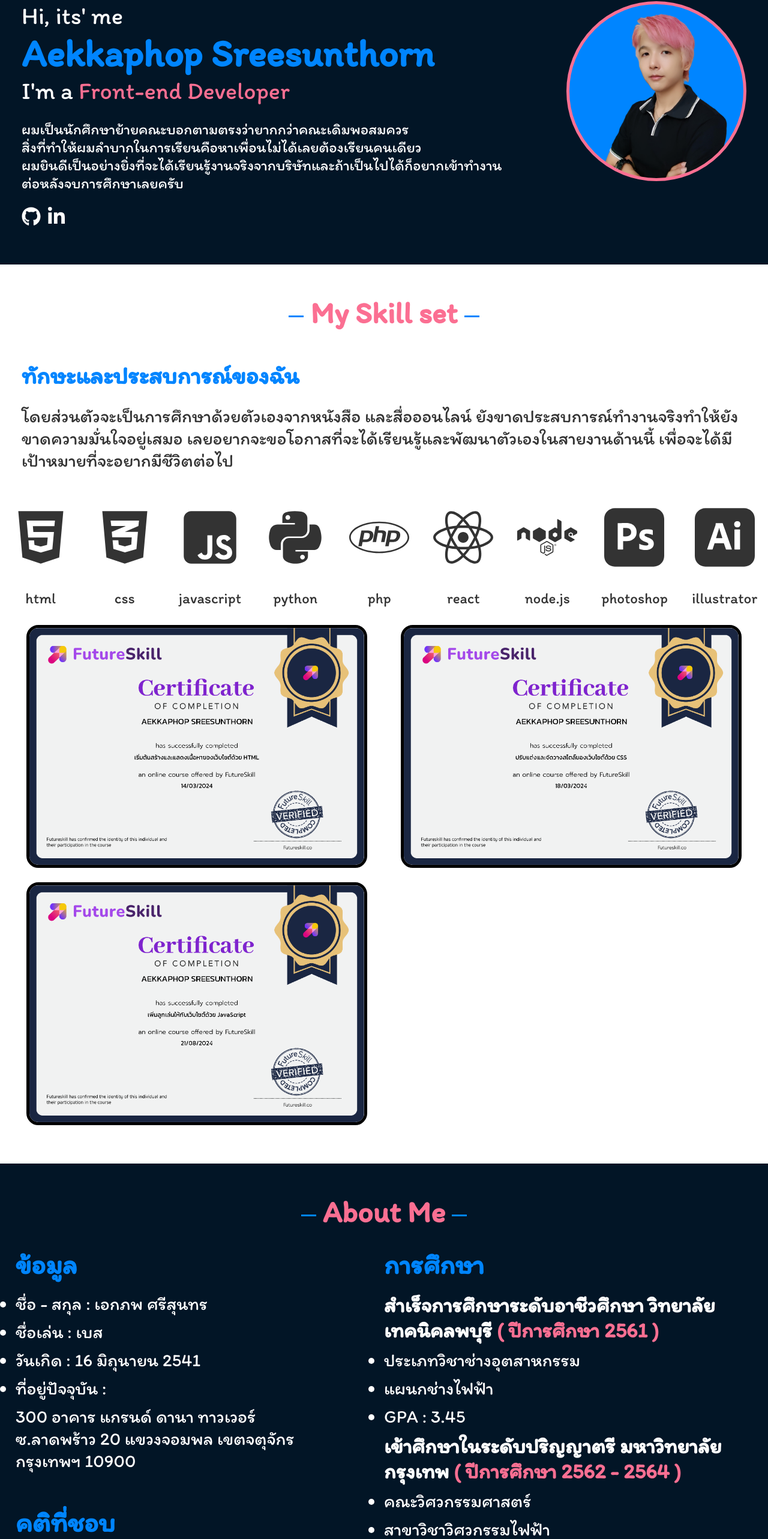
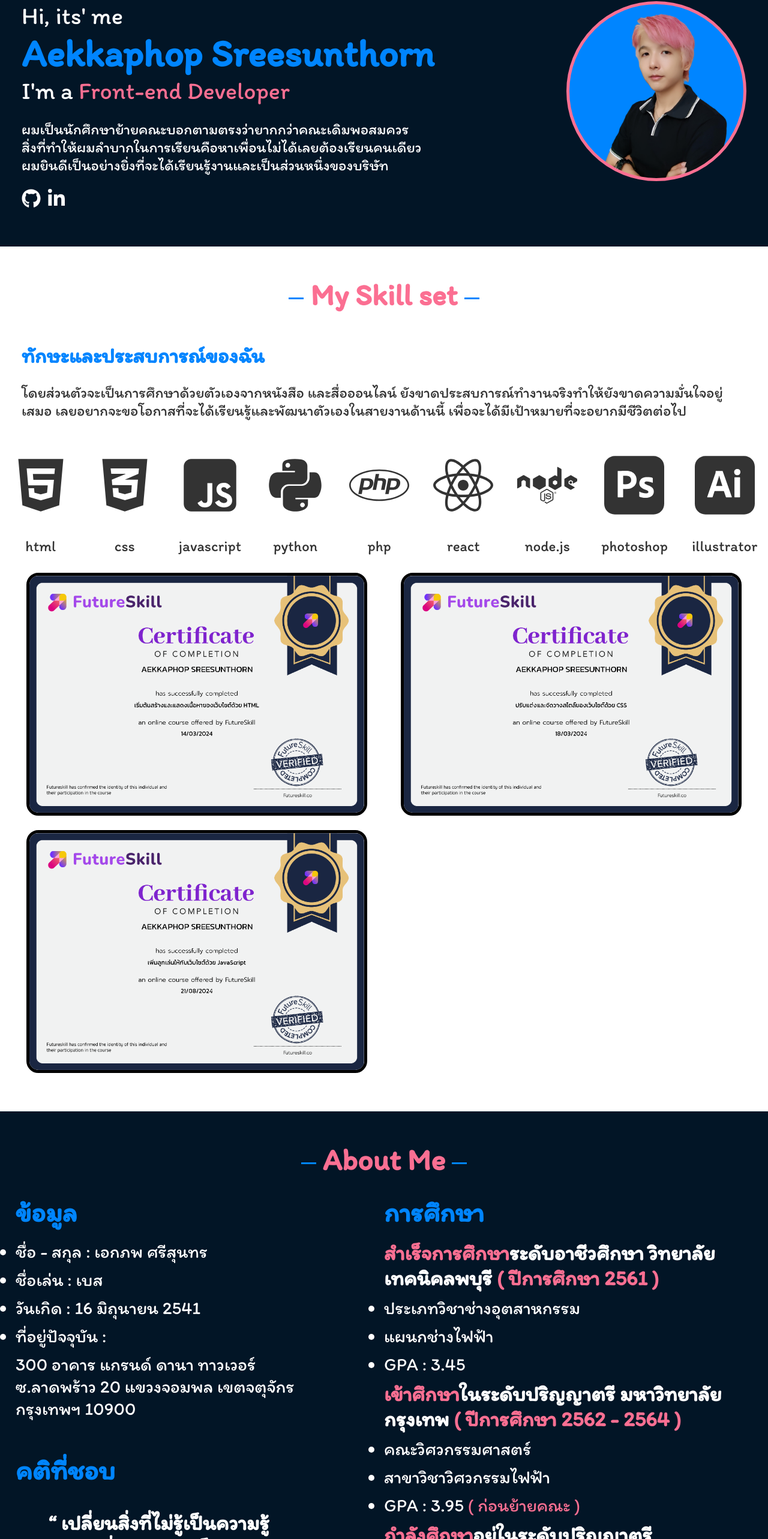
Before and after one commit to Drymartini2199/portfolio-react, a React (Vite) app: page / in a window 1280 px wide. Shown: the part 138-2704 px from the top of the page at 60% size. Built offline with nearby package versions, Linux system fonts and the light colour scheme.

Commit message:
update 11

```diff
--- a/src/components/About/About.jsx
+++ b/src/components/About/About.jsx
@@ -28,17 +28,17 @@ function About() {
                             <div className={styles.text_2}>
                                 <h2>การศึกษา</h2>
                                 <ul>
-                                    <h3>สำเร็จการศึกษาระดับอาชีวศึกษา วิทยาลัยเทคนิคลพบุรี <span>( ปีการศึกษา 2561 )</span></h3>
+                                    <h3><span>สำเร็จการศึกษา</span>ระดับอาชีวศึกษา วิทยาลัยเทคนิคลพบุรี <span>( ปีการศึกษา 2561 )</span></h3>
                                     <li>ประเภทวิชาช่างอุตสาหกรรม</li>
                                     <li>แผนกช่างไฟฟ้า</li>
                                     <li>GPA : 3.45</li>
 
-                                    <h3>เข้าศึกษาในระดับปริญญาตรี มหาวิทยาลัยกรุงเทพ <span>( ปีการศึกษา 2562 - 2564 )</span></h3>
+                                    <h3><span>เข้าศึกษา</span>ในระดับปริญญาตรี มหาวิทยาลัยกรุงเทพ <span>( ปีการศึกษา 2562 - 2564 )</span></h3>
                                     <li>คณะวิศวกรรมศาสตร์</li>
                                     <li>สาขาวิชาวิศวกรรมไฟฟ้า</li>
                                     <li>GPA : 3.95 <span>( ก่อนย้ายคณะ )</span></li>
 
-                                    <h3>กำลังศึกษาอยู่ในระดับปริญญาตรี มหาวิทยาลัยกรุงเทพ <span>( ปัจจุบัน )</span></h3>
+                                    <h3><span>กำลังศึกษา</span>อยู่ในระดับปริญญาตรี มหาวิทยาลัยกรุงเทพ <span>( ปัจจุบัน )</span></h3>
                                     <li>คณะวิศวกรรมศาสตร์</li>
                                     <li>สาขาวิชาวิศวกรรมคอมพิวเตอร์</li>
                                     <li>GPA : 3.53 <span>( ปัจจุบัน )</span></li>
--- a/src/components/Hero/Hero.jsx
+++ b/src/components/Hero/Hero.jsx
@@ -27,7 +27,7 @@ function Hero() {
             </p>
             <p className={styles.text_4}>
               ผมเป็นนักศึกษาย้ายคณะบอกตามตรงว่ายากกว่าคณะเดิมพอสมควร<br /> สิ่งที่ทำให้ผมลำบากในการเรียนคือหาเพื่อนไม่ได้เลยต้องเรียนคนเดียว<br />
-              ผมยินดีเป็นอย่างยิ่งที่จะได้เรียนรู้งานจริงจากบริษัทและถ้าเป็นไปได้ก็อยากเข้าทำงานต่อหลังจบการศึกษาเลยครับ
+              ผมยินดีเป็นอย่างยิ่งที่จะได้เรียนรู้งานและเป็นส่วนหนึ่งของบริษัท
             </p>
             <ul className={styles.hero_social}>
               <li><a href="https://github.com/Drymartini2199" target='_blank'><FaGithub /></a></li>
--- a/src/components/Hero/Hero.module.css
+++ b/src/components/Hero/Hero.module.css
@@ -34,7 +34,6 @@
             }
 
             & .text_4 {
-                width: 94%;
                 text-align: justify;
                 font-size: 25px;
                 margin-top: 25px;
--- a/src/components/Skills/Skills.module.css
+++ b/src/components/Skills/Skills.module.css
@@ -28,13 +28,13 @@
             margin: 50px 20px;
 
             & dt {
-                font-size: 40px;
+                font-size: 35px;
                 color: #0085FF;
                 text-align: left;
             }
 
             & dd {
-                font-size: 30px;
+                font-size: 25px;
                 margin-top: 25px;
                 text-align: left;
             }
```
